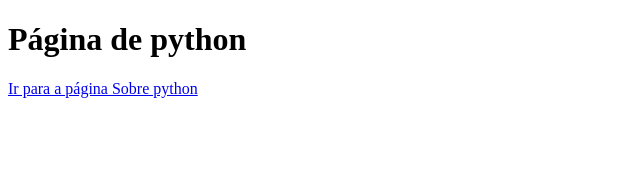
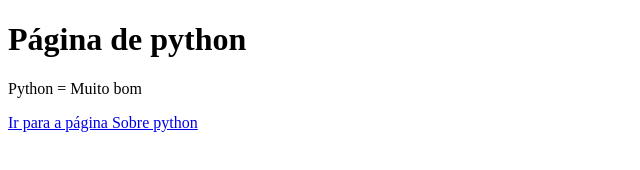
Before and after one commit to ManoelSeverin0/testedoGithub1, a plain HTML site: page python.html in a window 1280 px wide. Shown: the whole page, without its empty margins (0-640 px from the left). Drawn offline with Linux system fonts and the light colour scheme.

Commit message:
acrecentado descrição para o python

```diff
--- a/python.html
+++ b/python.html
@@ -8,6 +8,7 @@
 </head>
 <body>
     <h1>Página de python</h1>
+    <p>Python =  Muito bom </p>
     <a href="python.html">Ir para a página Sobre python</a>
 </body>
 </html>
```
